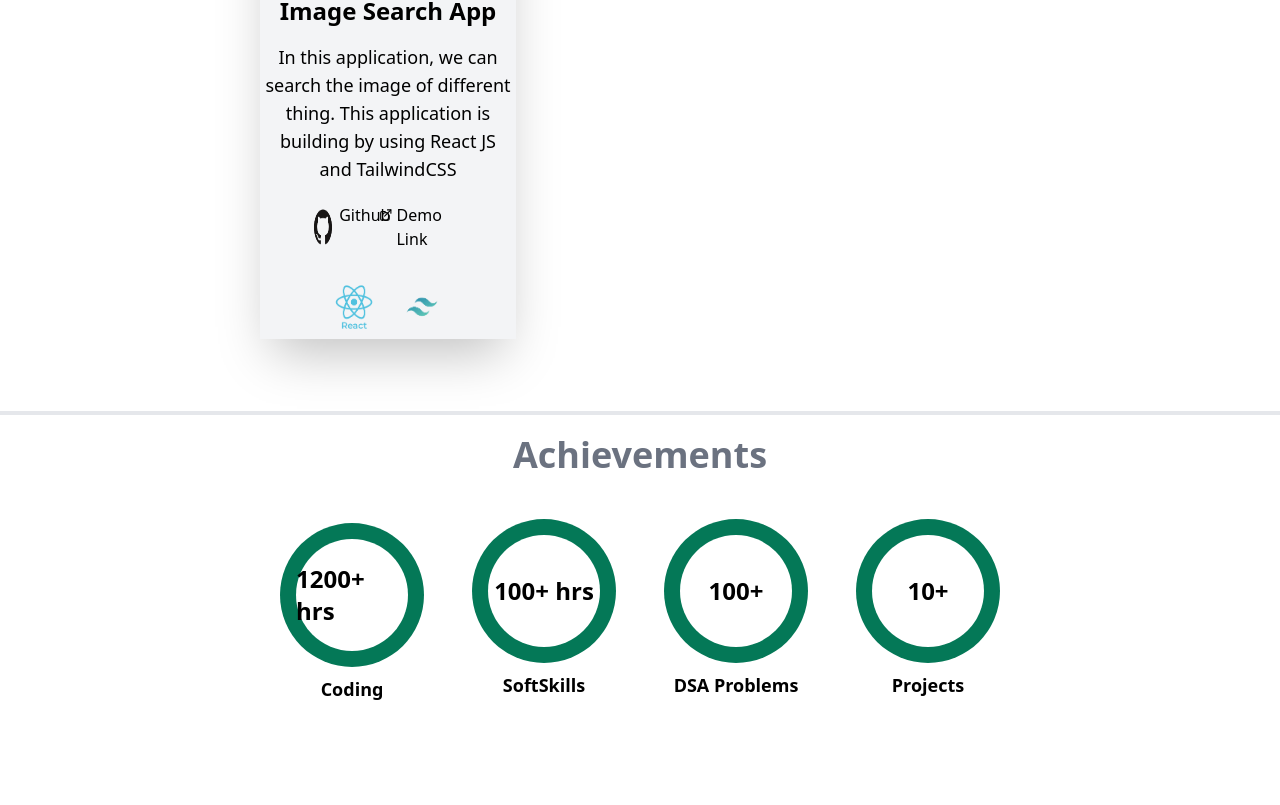
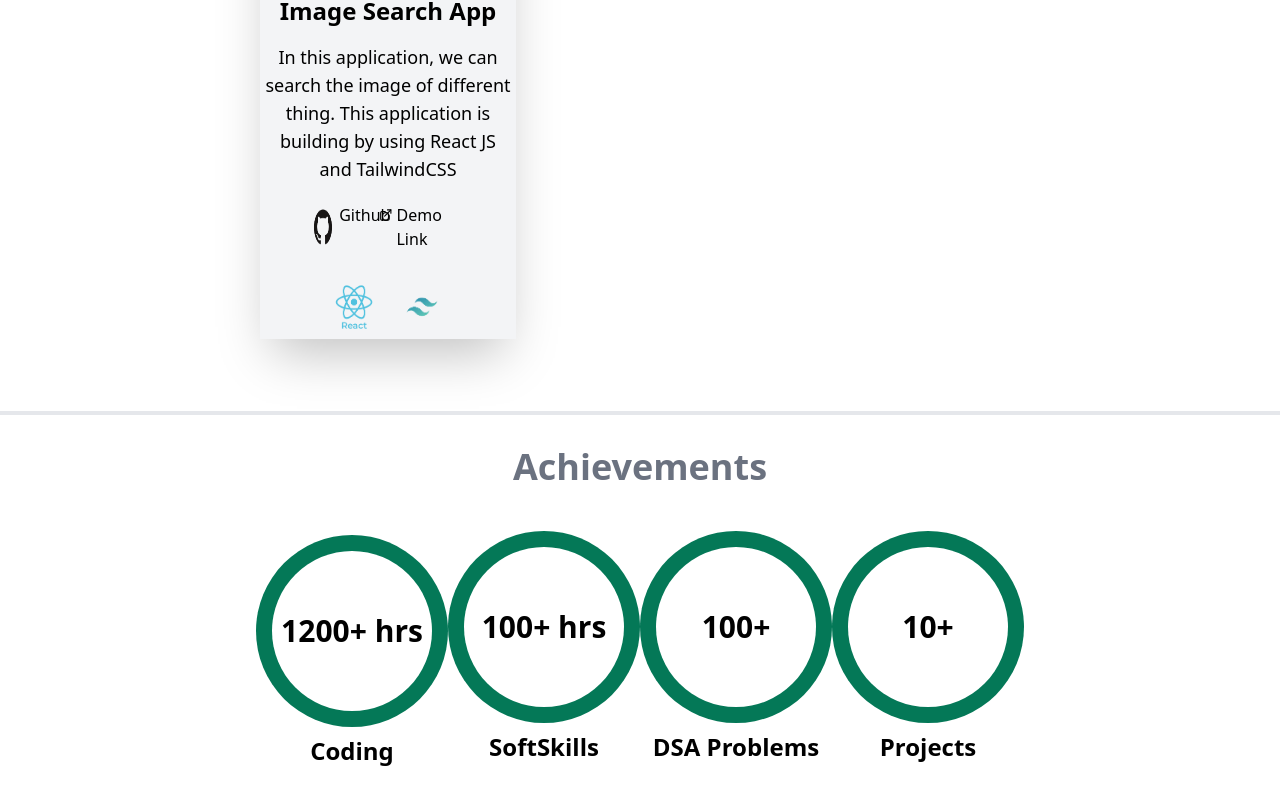
Before and after one commit to agarwalChirag140/portfolio, a React (Create React App) app: page / in a window 1280 px wide. Shown: the part 2934-3739 px from the top of the page. Before the commit the page ends 3677 px from the top, so only its background shows below. Built offline with nearby package versions, Linux system fonts and the light colour scheme.

Commit message:
some modification on achievement part

```diff
--- a/src/Components/Achievments.jsx
+++ b/src/Components/Achievments.jsx
@@ -3,47 +3,47 @@ import React from "react"
 export const Achievments = () => {
     return (
         <>
-            <p className="text-center text-4xl font-bold text-gray-500 mt-5">Achievements</p>
+            <p className="text-center text-4xl font-bold text-gray-500 mt-8">Achievements</p>
             <div className="grid grid-cols-2 grid-rows-2 sm:flex m-auto sm:justify-evenly w-full sm:w-3/5 mt-10 mb-10">
 
                 <div className="m-auto mt-2">
-                    <div className="w-32 h-32 sm:w-36 sm:h-36 rounded-full p-4 bg-green-700 ">
-                        <div className="w-24 h-24 sm:w-28 sm:h-28 rounded-full bg-white flex justify-center items-center">
+                    <div className="w-44 h-44 sm:w-48 sm:h-48 rounded-full p-4 bg-green-700 ">
+                        <div className="w-36 h-36 sm:w-40 sm:h-40 rounded-full bg-white flex justify-center items-center">
                             {/* <img src={html} alt="html logo" className="w-16" /> */}
-                            <p className="font-bold text-2xl">1200+ hrs</p>
+                            <p className="font-bold text-3xl">1200+ hrs</p>
                         </div>
                     </div>
-                    <p className="text-center pt-2 text-lg font-bold">Coding</p>
+                    <p className="text-center pt-2 text-2xl font-bold">Coding</p>
                 </div>
 
                 <div className="m-auto">
-                    <div className="w-32 h-32 sm:w-36 sm:h-36 rounded-full p-4 bg-green-700 ">
-                        <div className="w-24 h-24 sm:w-28 sm:h-28  rounded-full bg-white flex justify-center items-center">
+                    <div className="w-44 h-44 sm:w-48 sm:h-48 rounded-full p-4 bg-green-700 ">
+                        <div className="w-36 h-36 sm:w-40 sm:h-40 rounded-full bg-white flex justify-center items-center">
                             {/* <img src={CSS} alt="css logo" className="w-12" /> */}
-                            <p className="font-bold text-2xl">100+ hrs</p>
+                            <p className="font-bold text-3xl">100+ hrs</p>
                         </div>
                     </div>
-                    <p className="text-center pt-2 text-lg font-bold">SoftSkills</p>
+                    <p className="text-center pt-2 text-2xl font-bold">SoftSkills</p>
                 </div>
 
                 <div className="m-auto">
-                    <div className="w-32 h-32 sm:w-36 sm:h-36 rounded-full p-4 bg-green-700 ">
-                        <div className="w-24 h-24 sm:w-28 sm:h-28  rounded-full bg-white">
+                    <div className="w-44 h-44 sm:w-48 sm:h-48 rounded-full p-4 bg-green-700 ">
+                        <div className="w-36 h-36 sm:w-40 sm:h-40 rounded-full bg-white flex justify-center items-center">
                             {/* <img src={JavaScript} alt="js logo" /> */}
-                            <p className="font-bold text-2xl text-center pt-10">100+</p>
+                            <p className="font-bold text-3xl ">100+</p>
                         </div>
                     </div>
-                    <p className="text-center pt-2 text-lg font-bold">DSA Problems</p>
+                    <p className="text-center pt-2 text-2xl font-bold">DSA Problems</p>
                 </div>
 
                 <div className="m-auto">
-                    <div className="w-32 h-32 sm:w-36 sm:h-36 rounded-full p-4 bg-green-700 ">
-                        <div className="w-24 h-24 sm:w-28 sm:h-28  rounded-full bg-white">
+                    <div className="w-44 h-44 sm:w-48 sm:h-48 rounded-full p-4 bg-green-700 ">
+                        <div className="w-36 h-36 sm:w-40 sm:h-40 rounded-full bg-white flex justify-center items-center">
                             {/* <img src={ReactJS} alt="react js logo" className="p-2" /> */}
-                            <p className="font-bold text-2xl pt-10 text-center">10+</p>
+                            <p className="font-bold text-3xl">10+</p>
                         </div>
                     </div>
-                    <p className="text-center pt-2 text-lg font-bold">Projects</p>
+                    <p className="text-center pt-2 text-2xl font-bold">Projects</p>
                 </div>
 
             </div>
```
